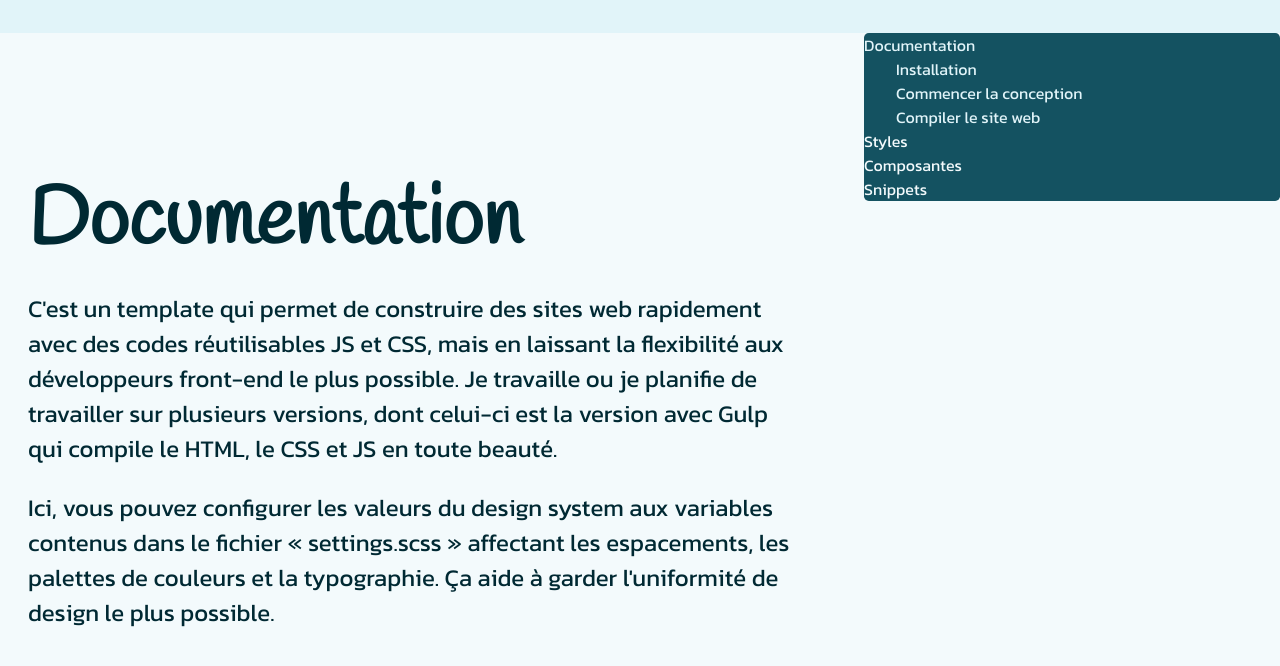
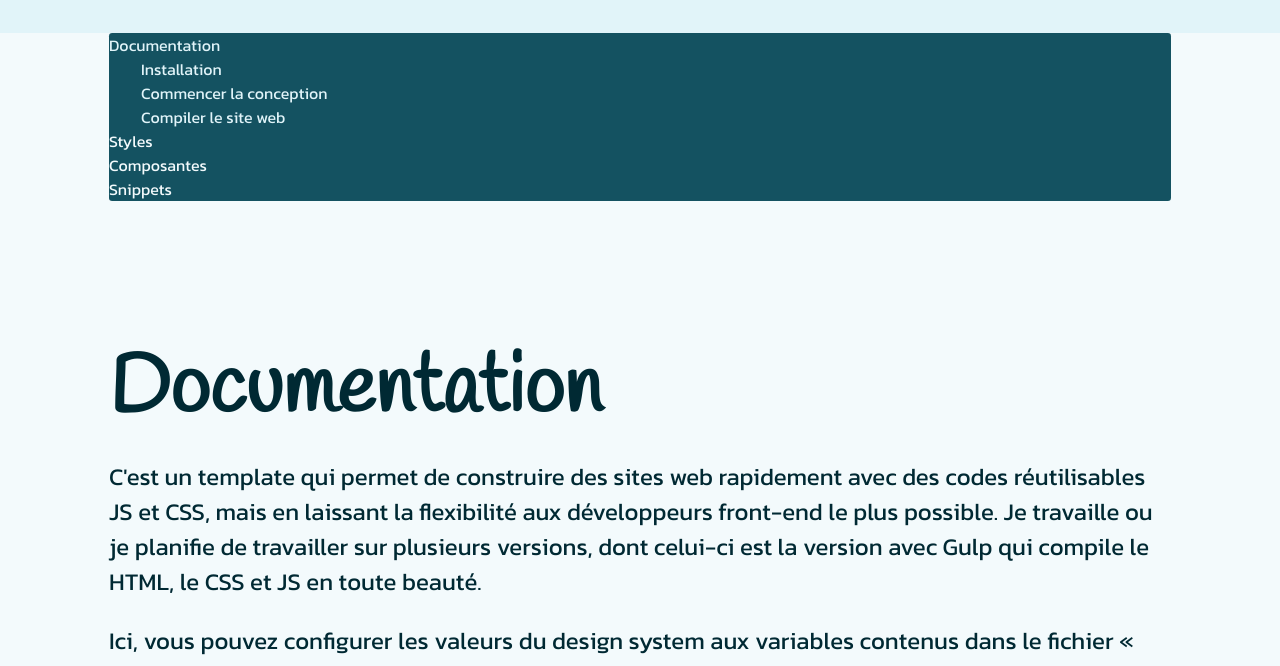
Before and after one commit to shaynefortier/starter-template-gulp, a website: page src/documentations/index.html in a window 1280 px wide. Shown: the part 103-769 px from the top of the page. Drawn offline with nearby package versions, Linux system fonts and the light colour scheme; files that its build step writes are made by us from their sources.

Commit message:
Arrange documentation page

```diff
--- a/src/documentations/index.html
+++ b/src/documentations/index.html
@@ -2,7 +2,7 @@
   "title": 'Documentation | LegwarmerStarter Theme',
 "description": "A template to start making websites quickly"
 })
-<div class="container | grid" style="--_columns: 2fr 1fr">
+  @@include('../layouts/_docs-sidebar.html')
   <main id="main-content">
     <section class="flow">
       <h1>Documentation</h1>
@@ -37,13 +37,11 @@
       <h2 id="commencer-la-conception">Commencer la conception</h2>
       <p>Avec NPM :</p>
       <pre class="language-bash"><code class="language-bash">$ npm start
-  //ou
-  $ npm run dev</code></pre>
+//ou
+$ npm run dev</code></pre>
       <h2 id="compiler-le-site-web">Compiler le site web</h2>
       <p>Avec NPM :</p>
       <pre class="language-bash"><code class="language-bash">$ npm run build</code></pre>
     </section>
   </main>
-  @@include('../layouts/_docs-sidebar.html')
-</div>
 @@include('../layouts/_footer.html')
--- a/src/layouts/_docs-sidebar.html
+++ b/src/layouts/_docs-sidebar.html
@@ -1,6 +1,5 @@
-<aside class="bg-clr-accent rounded-corner">
-    <div class="container" data-size="extra-small">
-        <ul class="table-content">
+<aside class="content-grid">
+  <ul class="bg-clr-accent rounded-corner | table-content">
     <li><a href="/documentations/">Documentation</a>
       <ul class="sub-content">
         <li><a href="/documentations/#installation">Installation</li></a></li>
@@ -12,5 +11,4 @@
     <li>Composantes</li>
     <li>Snippets</li>
   </ul>
-    </div>
   </aside>
--- a/src/style/globals/elements.scss
+++ b/src/style/globals/elements.scss
@@ -3,7 +3,7 @@
     position: relative;
 }
 
-header, main, footer, .full-width{
+header, main, footer, .full-width, .content-grid{
     display: grid;
     grid-template-columns:
         [full-width-start] minmax(var(--section-pad-inline), 1fr)
```
Lines whose indentation alone changed are shown as unchanged.
